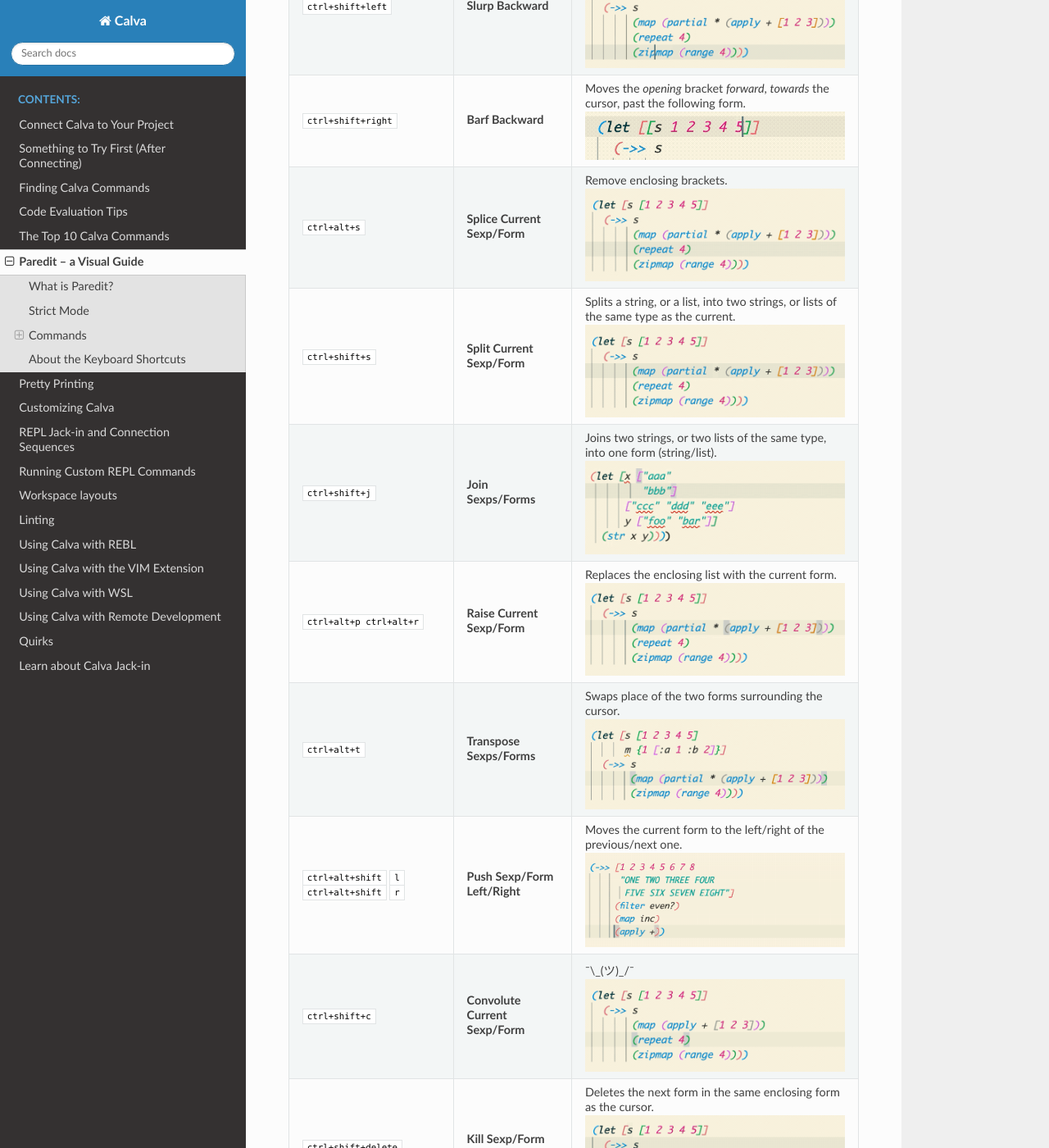
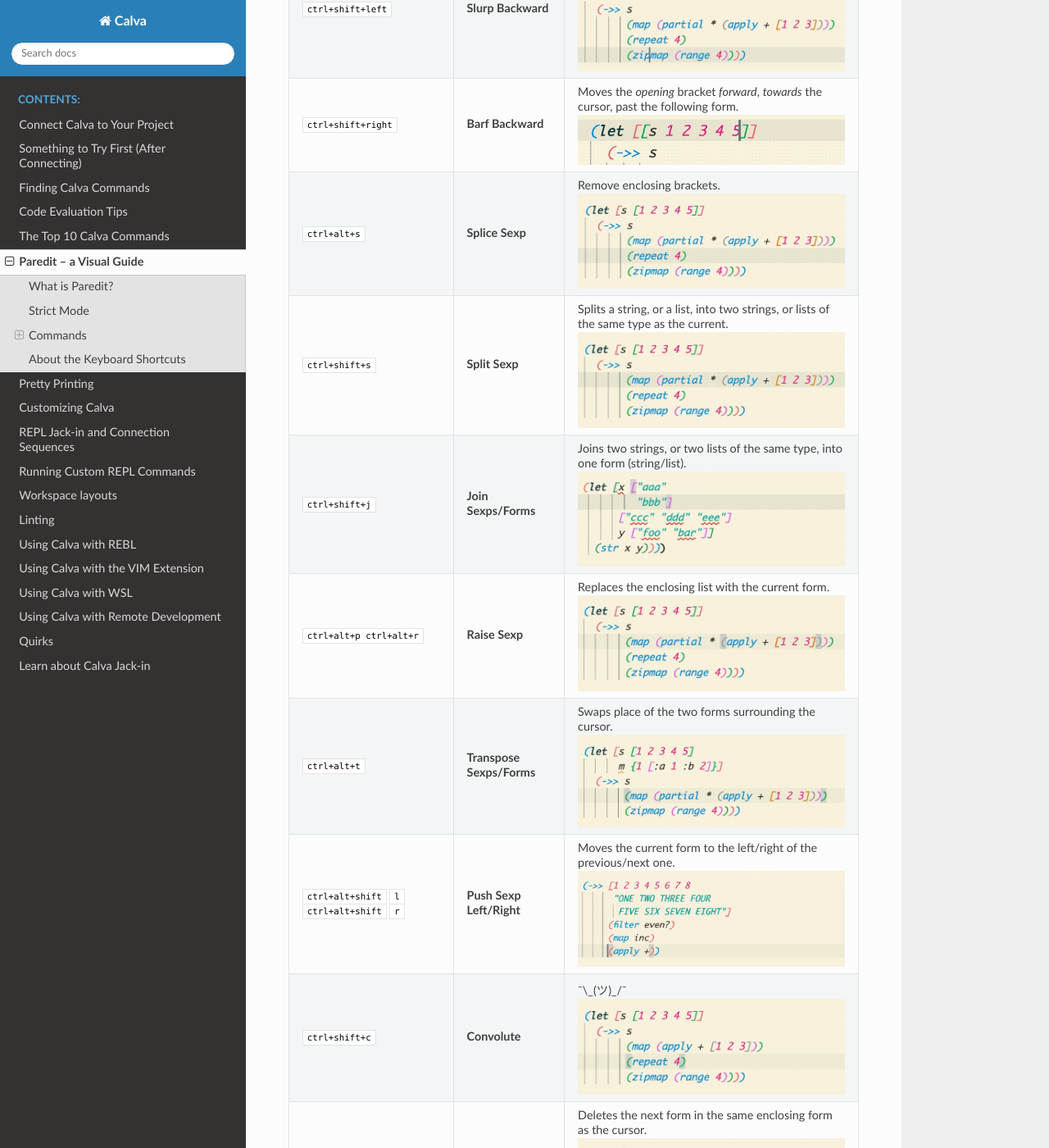
Before and after one commit to BetterThanTomorrow/calva, a Sphinx documentation site: the page built from docs/readthedocs/source/paredit.md, in a window 1280 px wide and 1400 px high, scrolled down 6847 px. Shown: the whole window at 82% size. Built offline with Sphinx 7.4.7 and the Read the Docs theme 2.0.0, drawn with Linux system fonts in a browser that asks for light colours; some of the changed text lies outside the part shown.

Commit message:
Fix conflicting Paredit shortcuts, and docs
Fixes #495

```diff
--- a/docs/readthedocs/source/paredit.md
+++ b/docs/readthedocs/source/paredit.md
@@ -62,7 +62,7 @@
 ------------------    | ------ | -----------
  `ctrl+w`                | **Expand Selection** | Starts from the cursor and selects the current form. Then will keep expanding to enclosing forms.<br> ![](_static/images/paredit/grow-selection.gif)
  `ctrl+shift+w`          | **Shrink Selection** | Contracts back from an expanded selection performed by any Paredit selection command.<br> ![](_static/images/paredit/shrink-selection.gif)<br>(In the animation the selection is first grown using a combination of **Grow Selection** and some lateral selection commands, then shrunk all the way back down to no selection.)
- `ctrl+alt+w space`      | **Select Current Top Level Form** | Top level in a structural sence. Typically where your`(def ...)`/`(defn ...)` type forms. Please note that`(comment ...)` forms create a new top level. <br> ![](_static/images/paredit/select-top-level-form.gif)
+ `ctrl+alt+w space`      | **Select Top Level Form** | Top level in a structural sence. Typically where your`(def ...)`/`(defn ...)` type forms. Please note that`(comment ...)` forms create a new top level. <br> ![](_static/images/paredit/select-top-level-form.gif)
 
 
 The selecting ”versions” of the navigation commands above. They will all grow whatever current selection as far as the **Shrink Selection** command is concerned.
@@ -88,15 +88,15 @@
  `ctrl+left`                         | **Barf Forward** | Moves the _closing_ bracket _backward_, _towards_ the cursor, past the preceding form. <br> ![](_static/images/paredit/barf-forward.gif)
  `ctrl+shift+left`                   | **Slurp Backward** | Moves the _opening_ bracket _backward_, _away_ from the cursor, past the preceding form, if any. <br> ![](_static/images/paredit/slurp-backward.gif)
  `ctrl+shift+right`                  | **Barf Backward** | Moves the _opening_ bracket _forward_, _towards_ the cursor, past the following form. <br> ![](_static/images/paredit/barf-backward.gif)
- `ctrl+alt+s`                      | **Splice Current Sexp/Form** | Remove enclosing brackets. <br> ![](_static/images/paredit/splice.gif)
- `ctrl+shift+s`                  | **Split Current Sexp/Form** | Splits a string, or a list, into two strings, or lists of the same type as the current. <br> ![](_static/images/paredit/split.gif)
+ `ctrl+alt+s`                      | **Splice Sexp** | Remove enclosing brackets. <br> ![](_static/images/paredit/splice.gif)
+ `ctrl+shift+s`                  | **Split Sexp** | Splits a string, or a list, into two strings, or lists of the same type as the current. <br> ![](_static/images/paredit/split.gif)
  `ctrl+shift+j`                  | **Join Sexps/Forms** | Joins two strings, or two lists of the same type, into one form (string/list). <br> ![](_static/images/paredit/join.gif)
- `ctrl+alt+p ctrl+alt+r`                        | **Raise Current Sexp/Form** | Replaces the enclosing list with the current form. <br> ![](_static/images/paredit/raise.gif)
+ `ctrl+alt+p ctrl+alt+r`                        | **Raise Sexp** | Replaces the enclosing list with the current form. <br> ![](_static/images/paredit/raise.gif)
  `ctrl+alt+t`                        | **Transpose Sexps/Forms** | Swaps place of the two forms surrounding the cursor. <br> ![](_static/images/paredit/transpose.gif)
- `ctrl+alt+shift`  `l`<br> `ctrl+alt+shift`  `r` | **Push Sexp/Form Left/Right** | Moves the current form to the left/right of the previous/next one. <br> ![](_static/images/paredit/left-right.gif)
- `ctrl+shift+c`                      | **Convolute Current Sexp/Form** | ¯\\\_(ツ)_/¯ <br> ![](_static/images/paredit/convolute.gif)
- `ctrl+shift+delete`                   | **Kill Sexp/Form Forward** | Deletes the next form in the same enclosing form as the cursor.<br> ![](_static/images/paredit/kill-forward-sexp.gif)
- `ctrl+alt+backspace`                | **Kill Sexp/Form Backward** | Deletes the previous form in the same enclosing form as the cursor.<br> ![](_static/images/paredit/kill-backward-sexp.gif)
+ `ctrl+alt+shift`  `l`<br> `ctrl+alt+shift`  `r` | **Push Sexp Left/Right** | Moves the current form to the left/right of the previous/next one. <br> ![](_static/images/paredit/left-right.gif)
+ `ctrl+shift+c`                      | **Convolute** | ¯\\\_(ツ)_/¯ <br> ![](_static/images/paredit/convolute.gif)
+ `ctrl+shift+delete`                   | **Kill Sexp Forward** | Deletes the next form in the same enclosing form as the cursor.<br> ![](_static/images/paredit/kill-forward-sexp.gif)
+ `ctrl+alt+backspace`                | **Kill Sexp Backward** | Deletes the previous form in the same enclosing form as the cursor.<br> ![](_static/images/paredit/kill-backward-sexp.gif)
  `ctrl+delete`                       | **Kill List Forward** | Deletes everything from the cursor to the closing of the current enclosing form.<br> ![](_static/images/paredit/kill-close-list.gif)
  `ctrl+backspace`                    | **Kill List Backward** | Deletes everything from the cursor to the opening of the current enclosing form.<br> ![](_static/images/paredit/kill-open-list.gif)
  `ctrl+alt+shift+delete`                 | **Splice Killing Forward** | Delete forward to end of the list, then Splice. <br> ![](_static/images/paredit/splice-killing-forward.gif)
```
Also changed, not shown: other parts of docs/readthedocs/source/paredit.md (+1 -1 lines), package.json, src/calva-fmt/README.md.
